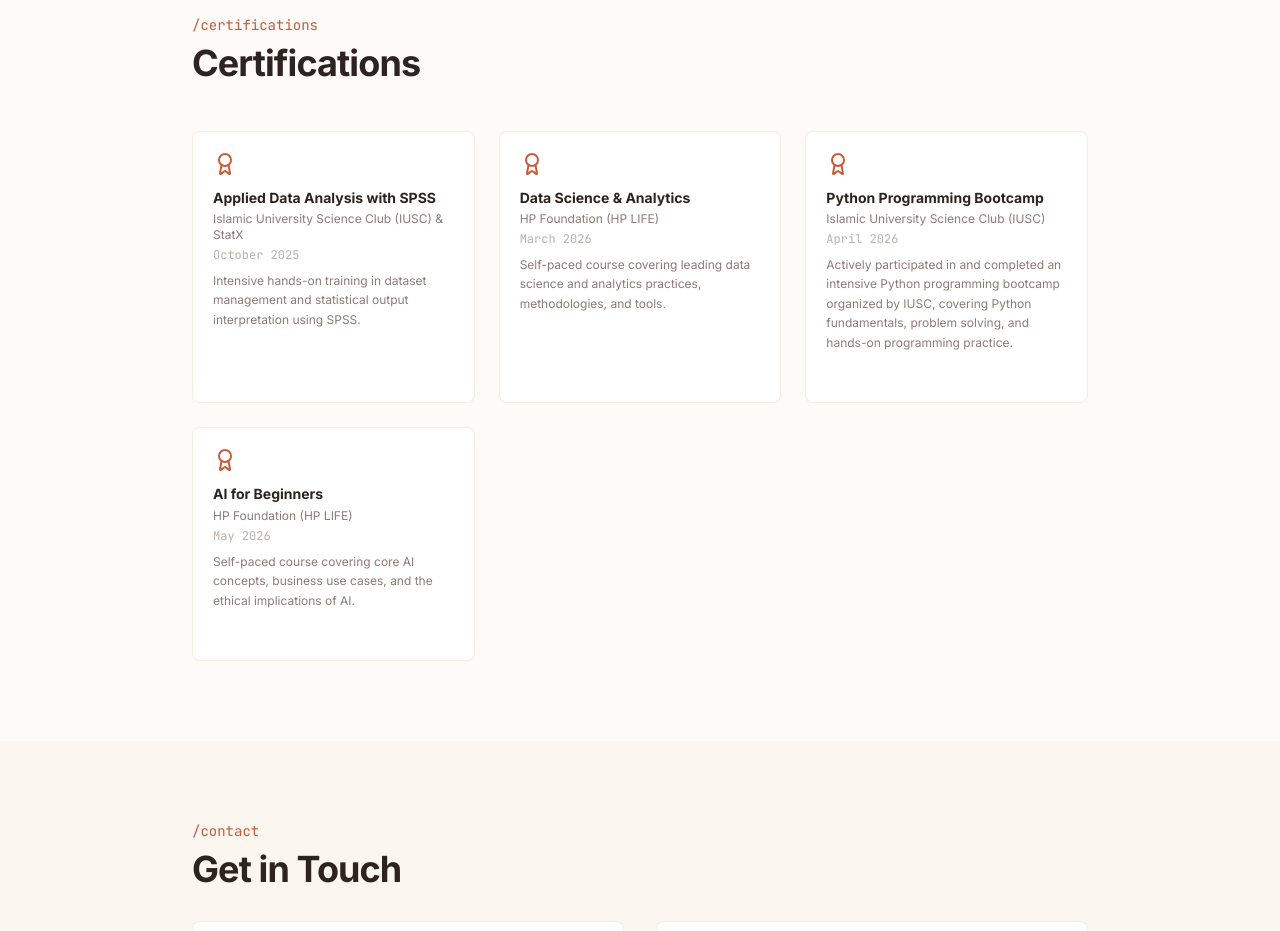
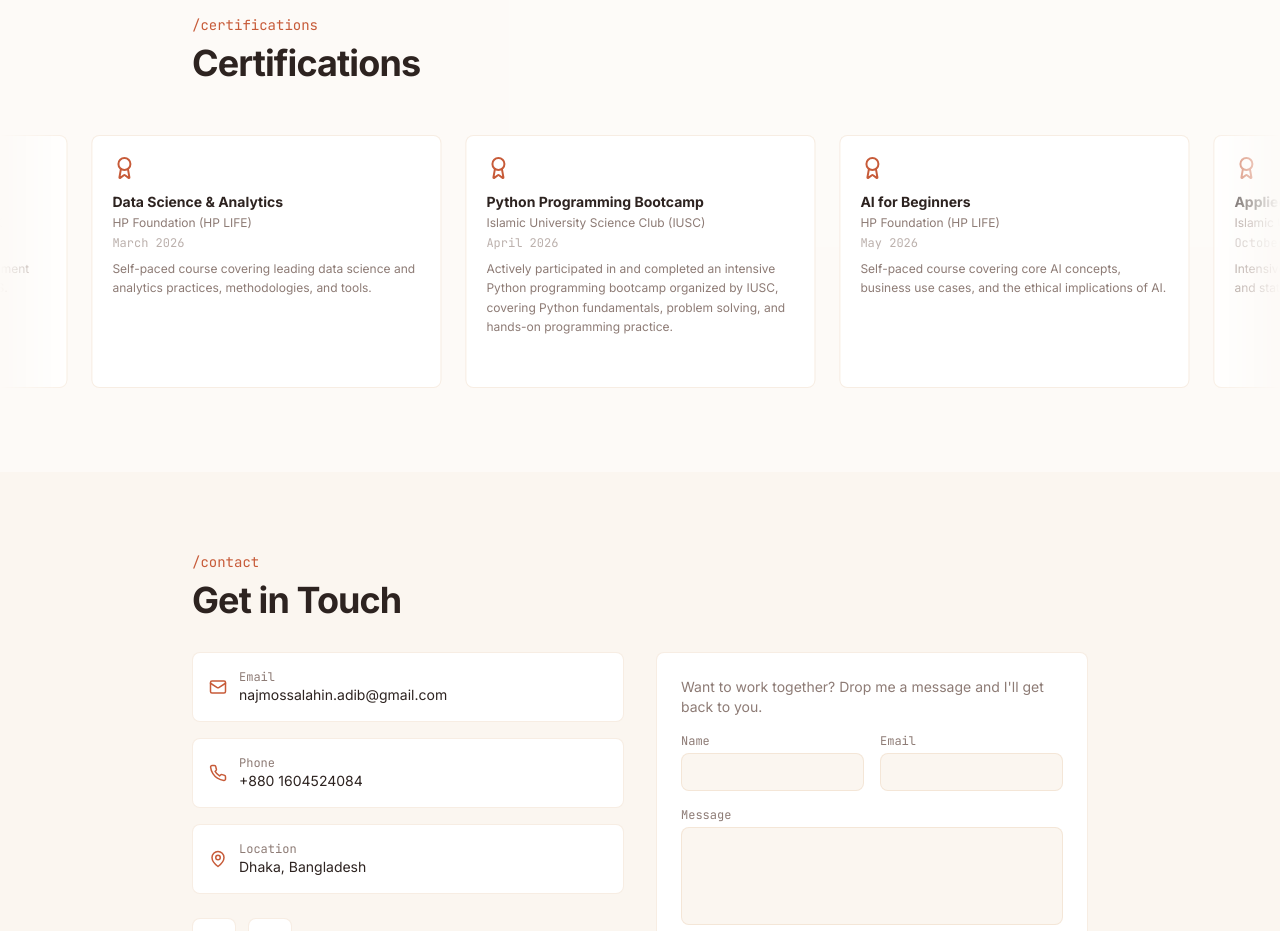
Before and after one commit to NajmosSalahin/Portfolio, a React (Vite) app: page / in a window 1280 px wide. Shown: the part 4580-5511 px from the top of the page. Built offline with nearby package versions, Linux system fonts and the light colour scheme.

Commit message:
Convert certifications grid to auto-scrolling marquee row

```diff
--- a/src/components/Certifications.jsx
+++ b/src/components/Certifications.jsx
@@ -25,20 +25,32 @@ export default function Certifications() {
         >
           Certifications
         </motion.h3>
+      </div>
 
-        <div className="grid sm:grid-cols-2 lg:grid-cols-3 gap-6">
-          {certifications.map((cert, i) => (
+      <div
+        role="region"
+        aria-label="Certifications"
+        className="relative -mx-4 sm:-mx-6 overflow-hidden motion-reduce:overflow-x-auto
+                   [-webkit-mask-image:linear-gradient(to_right,transparent,black_6%,black_94%,transparent)]
+                   [mask-image:linear-gradient(to_right,transparent,black_6%,black_94%,transparent)]"
+      >
+        <div className="cert-track flex w-max py-1 animate-[cert-marquee_36s_linear_infinite] hover:[animation-play-state:paused] motion-reduce:animate-none">
+          {[...certifications, ...certifications].map((cert, i) => {
+            const isDuplicate = i >= certifications.length;
+            return (
               <motion.a
-              key={cert.name}
+                key={`${cert.name}-${i}`}
                 href={cert.link}
                 target="_blank"
                 rel="noopener noreferrer"
+                aria-hidden={isDuplicate || undefined}
+                tabIndex={isDuplicate ? -1 : undefined}
                 initial={{ opacity: 0, y: prefersReducedMotion ? 0 : 30 }}
                 whileInView={{ opacity: 1, y: 0 }}
                 viewport={{ once: true, margin: "-80px" }}
-              transition={{ delay: i * 0.1 }}
+                transition={{ delay: (i % certifications.length) * 0.1 }}
                 whileHover={{ y: -4 }}
-              className="bg-warm-surface dark:bg-dark-surface border border-warm-sand/20 dark:border-dark-sand/20 rounded-lg p-5 block group"
+                className="w-[300px] sm:w-[350px] shrink-0 mr-6 bg-warm-surface dark:bg-dark-surface border border-warm-sand/20 dark:border-dark-sand/20 rounded-lg p-5 block group"
               >
                 <Award
                   size={24}
@@ -60,7 +72,8 @@ export default function Certifications() {
                   View Certificate <ExternalLink size={12} />
                 </span>
               </motion.a>
-          ))}
+            );
+          })}
         </div>
       </div>
     </section>
--- a/src/index.css
+++ b/src/index.css
@@ -40,3 +40,15 @@ html {
   color: var(--color-dark-accent);
   text-shadow: 0 0 8px rgba(232, 145, 106, 0.35);
 }
+
+@keyframes cert-marquee {
+  to {
+    transform: translateX(-50%);
+  }
+}
+
+@media (prefers-reduced-motion: reduce) {
+  .cert-track > [aria-hidden="true"] {
+    display: none;
+  }
+}
```
Lines whose indentation alone changed are shown as unchanged.
